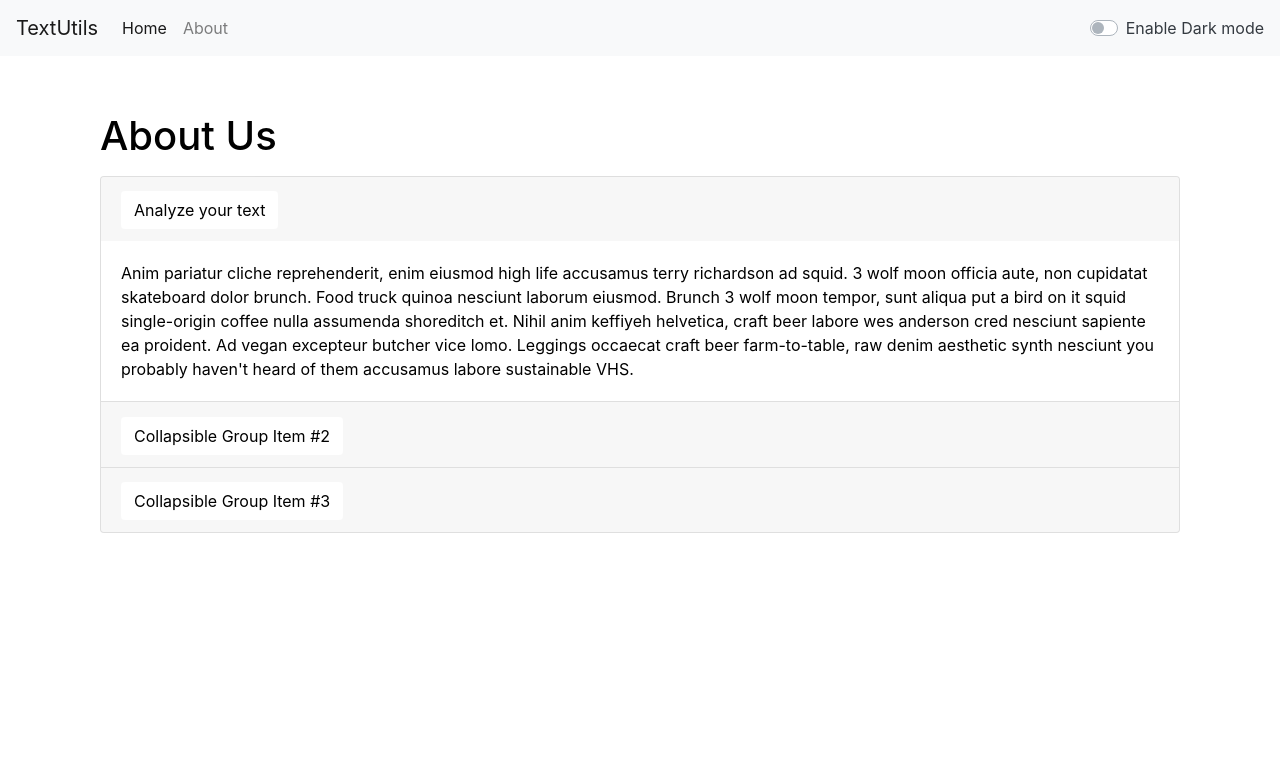
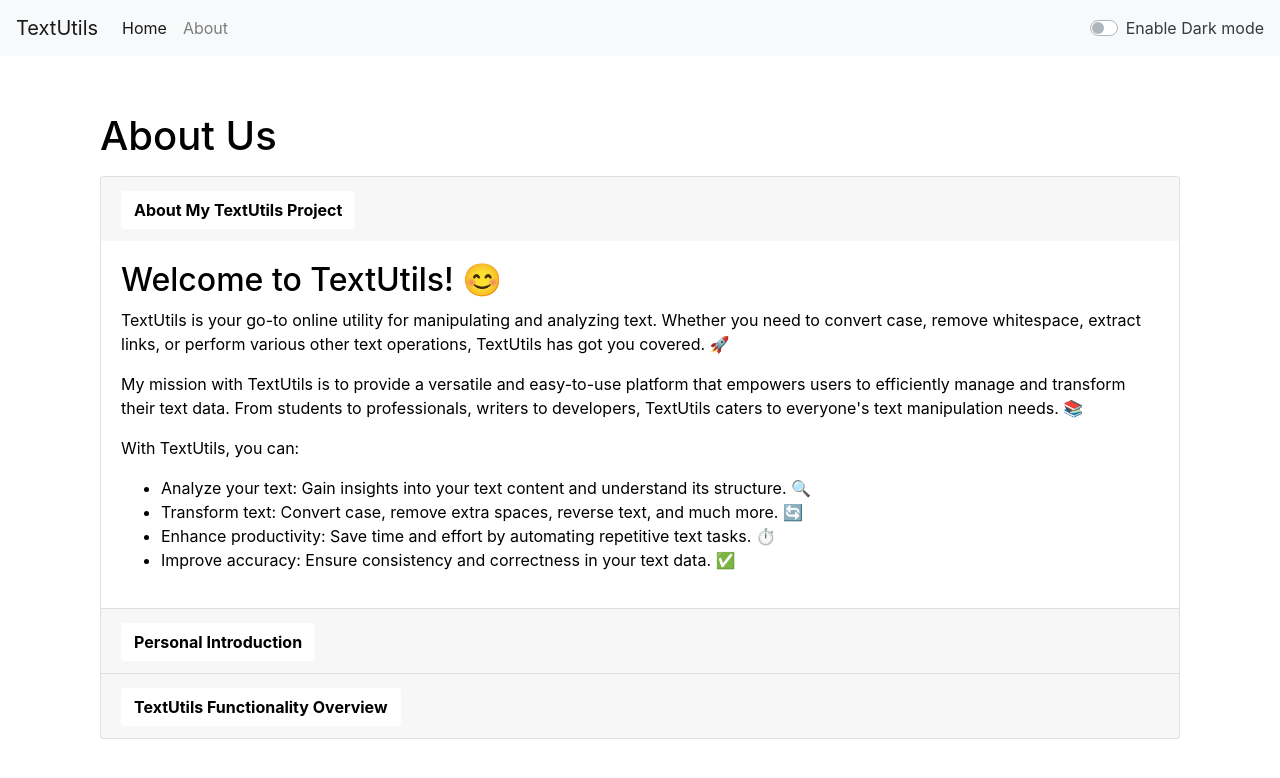
Before and after one commit to nidhigupta08/TextUtils, a React (Create React App) app: page /about in a window 1280 px wide. Shown: the top 778 px of the page. Built offline with nearby package versions, Linux system fonts and the light colour scheme.

Commit message:
added the content

```diff
--- a/src/components/About.js
+++ b/src/components/About.js
@@ -1,4 +1,4 @@
-import React, { useState } from 'react'
+import React from 'react'
 
 export default function About(props) {
 
@@ -12,12 +12,12 @@ export default function About(props) {
     //     "Enable Dark mode"
     // )
 
-    let myStyle={
-        color:props.mode==='dark'?'white':'black',
-        backgroundColor:props.mode==='dark'?'rgb(65 66 68)':'white',
+    let myStyle = {
+        color: props.mode === 'dark' ? 'white' : 'black',
+        backgroundColor: props.mode === 'dark' ? 'rgb(65 66 68)' : 'white',
     }
-    let myStyle1={
-        backgroundColor:props.mode==='dark'?'rgb(88,88,88)':'white'
+    let myStyle1 = {
+        backgroundColor: props.mode === 'dark' ? 'rgb(88,88,88)' : 'white'
     }
     //    const toggleStyle=()=>{
     //         if(myStyle.color==='black'){
@@ -42,47 +42,99 @@ export default function About(props) {
 
         <div className="container" style={myStyle}>
             <h1 >About Us</h1>
-            <div className="accordion my-3"  id="accordionExample" >
+
+
+            <div className="accordion my-3" id="accordionExample" >
                 <div className="card" style={myStyle1}>
                     <div className="card-header" id="headingOne" >
                         <h2 className="mb-0">
-                            <button className="btn btn-link" type="button" data-toggle="collapse" data-target="#collapseOne" aria-expanded="true" aria-controls="collapseOne" style={myStyle}>
-                              Analyze your text
+                            <button className="btn btn-link font-weight-bold" type="button" data-toggle="collapse" data-target="#collapseOne" aria-expanded="true" aria-controls="collapseOne" style={myStyle}>
+                                About My TextUtils Project
                             </button>
                         </h2>
                     </div>
 
-                    <div id="collapseOne" className="collapse show" aria-labelledby="headingOne" data-parent="#accordionExample"style={myStyle} >
+                    <div id="collapseOne" className="collapse show" aria-labelledby="headingOne" data-parent="#accordionExample" style={myStyle} >
                         <div className="card-body">
-                            Anim pariatur cliche reprehenderit, enim eiusmod high life accusamus terry richardson ad squid. 3 wolf moon officia aute, non cupidatat skateboard dolor brunch. Food truck quinoa nesciunt laborum eiusmod. Brunch 3 wolf moon tempor, sunt aliqua put a bird on it squid single-origin coffee nulla assumenda shoreditch et. Nihil anim keffiyeh helvetica, craft beer labore wes anderson cred nesciunt sapiente ea proident. Ad vegan excepteur butcher vice lomo. Leggings occaecat craft beer farm-to-table, raw denim aesthetic synth nesciunt you probably haven't heard of them accusamus labore sustainable VHS.
+                            <div className="welcome-text">
+                                <h2>Welcome to TextUtils! 😊</h2>
+                                <p>TextUtils is your go-to online utility for manipulating and analyzing text. Whether you need to convert case, remove whitespace, extract links, or perform various other text operations, TextUtils has got you covered. 🚀</p>
+
+                                <p>My mission with TextUtils is to provide a versatile and easy-to-use platform that empowers users to efficiently manage and transform their text data. From students to professionals, writers to developers, TextUtils caters to everyone's text manipulation needs. 📚</p>
+
+                                <p>With TextUtils, you can:</p>
+                                <ul>
+                                    <li>Analyze your text: Gain insights into your text content and understand its structure. 🔍</li>
+                                    <li>Transform text: Convert case, remove extra spaces, reverse text, and much more. 🔄</li>
+                                    <li>Enhance productivity: Save time and effort by automating repetitive text tasks. ⏱️</li>
+                                    <li>Improve accuracy: Ensure consistency and correctness in your text data. ✅</li>
+                                </ul>
+                            </div>
+
                         </div>
                     </div>
                 </div>
                 <div className="card" style={myStyle1}>
                     <div className="card-header" id="headingTwo">
                         <h2 className="mb-0">
-                            <button className="btn btn-link collapsed" type="button" data-toggle="collapse" data-target="#collapseTwo" aria-expanded="false" aria-controls="collapseTwo" style={myStyle}>
-                                Collapsible Group Item #2
+                            <button className="btn btn-link font-weight-bold collapsed" type="button" data-toggle="collapse" data-target="#collapseTwo" aria-expanded="false" aria-controls="collapseTwo" style={myStyle}>
+                                Personal Introduction
                             </button>
                         </h2>
                     </div>
                     <div id="collapseTwo" className="collapse" aria-labelledby="headingTwo" data-parent="#accordionExample" style={myStyle}>
                         <div className="card-body">
-                            Anim pariatur cliche reprehenderit, enim eiusmod high life accusamus terry richardson ad squid. 3 wolf moon officia aute, non cupidatat skateboard dolor brunch. Food truck quinoa nesciunt laborum eiusmod. Brunch 3 wolf moon tempor, sunt aliqua put a bird on it squid single-origin coffee nulla assumenda shoreditch et. Nihil anim keffiyeh helvetica, craft beer labore wes anderson cred nesciunt sapiente ea proident. Ad vegan excepteur butcher vice lomo. Leggings occaecat craft beer farm-to-table, raw denim aesthetic synth nesciunt you probably haven't heard of them accusamus labore sustainable VHS.
+                            <div className="about-me">
+
+                                <p>Hi there! I'm Nidhi Gupta, the creator of TextUtils. 👋</p>
+                                <p>As a recent graduate with a BCA degree, I am actively seeking opportunities in the field of software development. With a strong passion for technology and I am eager to apply my skills and knowledge to real-world projects. My goal is to contribute positively to innovative teams and continue growing as a software developer.</p>
+                                <p>I'm passionate about creating tools and utilities that make everyday tasks easier for people. Text manipulation and software development have always fascinated me, and I love exploring the ways in which technology can enhance productivity and creativity.</p>
+
+                                <p>TextUtils is a project that I developed to provide a simple yet powerful solution for anyone working with text. Whether you're a student, writer, programmer, or professional, TextUtils is designed to streamline your workflow and help you achieve your goals more efficiently.</p>
+
+
+                                <p>If you'd like to connect with me or learn more about my work, you can find me on:</p>
+                                <ul>
+                                    <li><a href="https://www.linkedin.com/feed/" target="_blank" rel="noopener noreferrer">LinkedIn</a></li>
+                                    <li><a href="https://github.com/nidhigupta08" target="_blank" rel="noopener noreferrer">GitHub</a></li>
+
+                                </ul>
+                            </div>
                         </div>
                     </div>
                 </div>
                 <div className="card" style={myStyle1}>
                     <div className="card-header" id="headingThree">
                         <h2 className="mb-0">
-                            <button className="btn btn-link collapsed" type="button" data-toggle="collapse" data-target="#collapseThree" aria-expanded="false" aria-controls="collapseThree" style={myStyle}>
-                                Collapsible Group Item #3
+                            <button className="btn btn-link font-weight-bold collapsed" type="button" data-toggle="collapse" data-target="#collapseThree" aria-expanded="false" aria-controls="collapseThree" style={myStyle}>
+                                TextUtils Functionality Overview
                             </button>
                         </h2>
                     </div>
                     <div id="collapseThree" className="collapse" aria-labelledby="headingThree" data-parent="#accordionExample" style={myStyle}>
                         <div className="card-body">
-                            Anim pariatur cliche reprehenderit, enim eiusmod high life accusamus terry richardson ad squid. 3 wolf moon officia aute, non cupidatat skateboard dolor brunch. Food truck quinoa nesciunt laborum eiusmod. Brunch 3 wolf moon tempor, sunt aliqua put a bird on it squid single-origin coffee nulla assumenda shoreditch et. Nihil anim keffiyeh helvetica, craft beer labore wes anderson cred nesciunt sapiente ea proident. Ad vegan excepteur butcher vice lomo. Leggings occaecat craft beer farm-to-table, raw denim aesthetic synth nesciunt you probably haven't heard of them accusamus labore sustainable VHS.
+
+                            <h6>In this section, I've outlined the diverse range of features I've incorporated into TextUtils for text manipulation. Each feature is designed to simplify and enhance your text editing experience, offering a variety of tools to suit your needs. Take a closer look to discover how TextUtils can streamline your text-related tasks and empower your creativity.</h6><br>
+                            </br>
+                            <ul>
+                                <li><strong>Convert to Lowercase:</strong> Transform your text to all lowercase letters.</li>
+                                <li><strong>Extract Links:</strong> Easily extract URLs from your text content.</li>
+                                <li><strong>Remove Whitespace:</strong> Eliminate unnecessary spaces from your text.</li>
+                                <li><strong>Reverse Text:</strong> Reverse the order of characters in your text.</li>
+                                <li><strong>Convert to Uppercase:</strong> Change your text to all uppercase letters.</li>
+                                <li><strong>Convert to Title Case:</strong> Capitalize the first letter of each word in your text.</li>
+                                <li><strong>Convert to Sentence Case:</strong> Capitalize the first letter of each sentence in your text.</li>
+                                <li><strong>Alternative Case Conversion:</strong> Alternate uppercase and lowercase letters in your text.</li>
+                                <li><strong>Encrypt Text:</strong> Encrypt your text using a cryptographic algorithm.</li>
+                                <li><strong>Decrypt Text:</strong> Decrypt encrypted text to its original form.</li>
+                                <li><strong>Convert to Rs Text:</strong> Convert your text to Indian Rupees format.</li>
+                                <li><strong>Remove Special Characters:</strong> Remove special characters from your text.</li>
+                                <li><strong>Extract Numbers:</strong> Extract numeric values from your text.</li>
+                                <li><strong>Extract All Text:</strong> Extract all text content from your input.</li>
+                                <li><strong>Select All:</strong> Select all text in the input area.</li>
+                                <li><strong>Clear All:</strong> Clear the input area and reset all transformations.</li>
+                            </ul>
+
                         </div>
                     </div>
                 </div>
```
Lines whose indentation alone changed are shown as unchanged.
